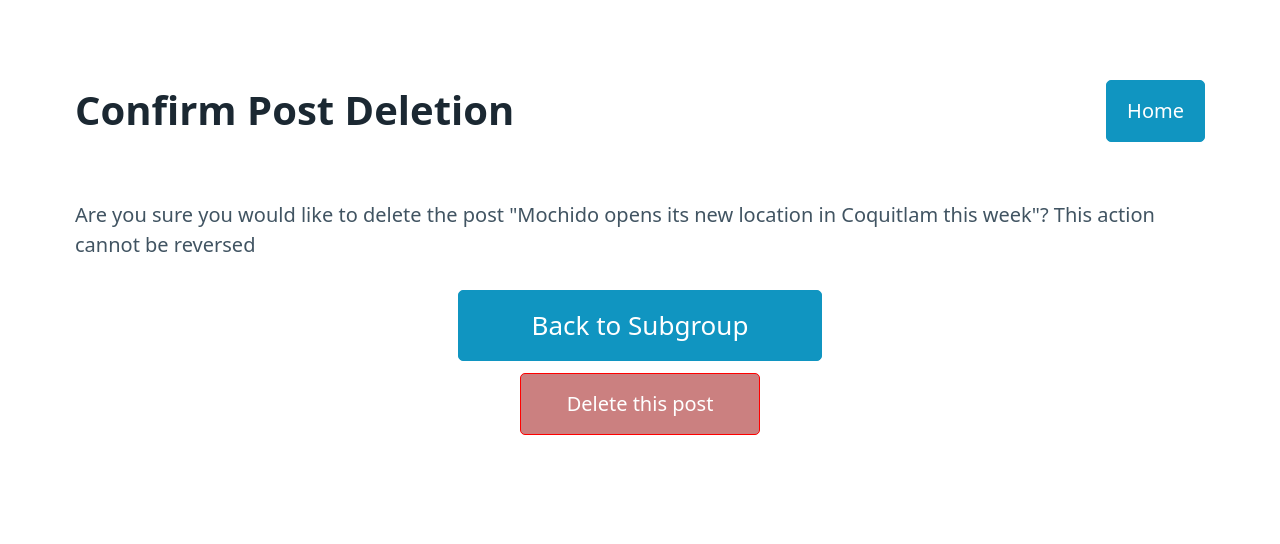
After one commit to keaco-897/term_project, a Node server app: page /posts/deleteconfirm/101 in a window 1280 px wide. The commit adds this page. Shown: the top 544 px of the page. Run offline with Node 20, Linux system fonts and the light colour scheme; the visitor is signed in with stand-in values (Sample User, id 1); some libraries are stand-ins or nearby versions.

Commit message:
Implement deleting posts

```diff
--- a/public/css/style.css
+++ b/public/css/style.css
@@ -16,3 +16,16 @@
 .comment-entry-box button {
   flex: 1;
 }
+
+.rejectButton {
+  width: 14em;
+  font-size: 1.3em;
+  margin: 0.3em auto;
+}
+
+.warningButton {
+  background-color: rgb(203, 128, 128);
+  border-color: red;
+  width: 12em;
+  margin: 0.6em auto;
+}
--- /dev/null
+++ b/views/deleteConfirm.ejs
@@ -0,0 +1,29 @@
+<!DOCTYPE html>
+<html lang="en">
+
+<head>
+  <meta charset="UTF-8" />
+  <meta http-equiv="X-UA-Compatible" content="IE=edge" />
+  <meta name="viewport" content="width=device-width, initial-scale=1.0" />
+  <link rel="stylesheet" href="https://cdn.jsdelivr.net/npm/@picocss/pico@1/css/pico.classless.min.css" />
+  <link href="/css/style.css" rel="stylesheet" />
+  <title>DeleteConfirm</title>
+</head>
+
+<body>
+  <main>
+    <div class="authOptions">
+      <h1>Confirm Post Deletion</h1>
+      <a role="button" href="/posts">Home</a>
+    </div>
+    <div class="box">
+      <p>Are you sure you would like to delete the post "<%= post.title %>"? This action cannot be reversed</p>
+      <form action="/posts/delete/<%=post.id%>" method="post">
+        <button type="submit" name="deletionConfirmed" value="true" class="rejectButton">Back to Subgroup</button>
+        <button type="submit" name="deletionConfirmed" value="true" class="warningButton">Delete this post</button>
+      </form>
+    </div>
+  </main>
+</body>
+
+</html>
--- a/views/individualPost.ejs
+++ b/views/individualPost.ejs
@@ -31,6 +31,7 @@
       </p>
       <% if (user.id === post.creator.id) { %>
         <a role="button" href="/posts/edit/<%=post.id%>">Edit Post</a>
+        <a role="button" href="/posts/deleteconfirm/<%=post.id%>">Delete Post</a>
       <% } %>
       <div class="divider"></div>
       <b>Comments:</b>
@@ -45,7 +46,6 @@
         </p>
         <% }) %>
           <% if (user) { %>
-            <p>You are logged in</p>
             <form action="/posts/comment-create/<%=post.id%>" method="post">
               <label for="comment">Add a comment:</label>
               <div class="comment-entry-box">
```
Also changed, not shown: controller/postController.ts (+6 -1 lines), routers/postRouters.ts (+18 -2 lines).
